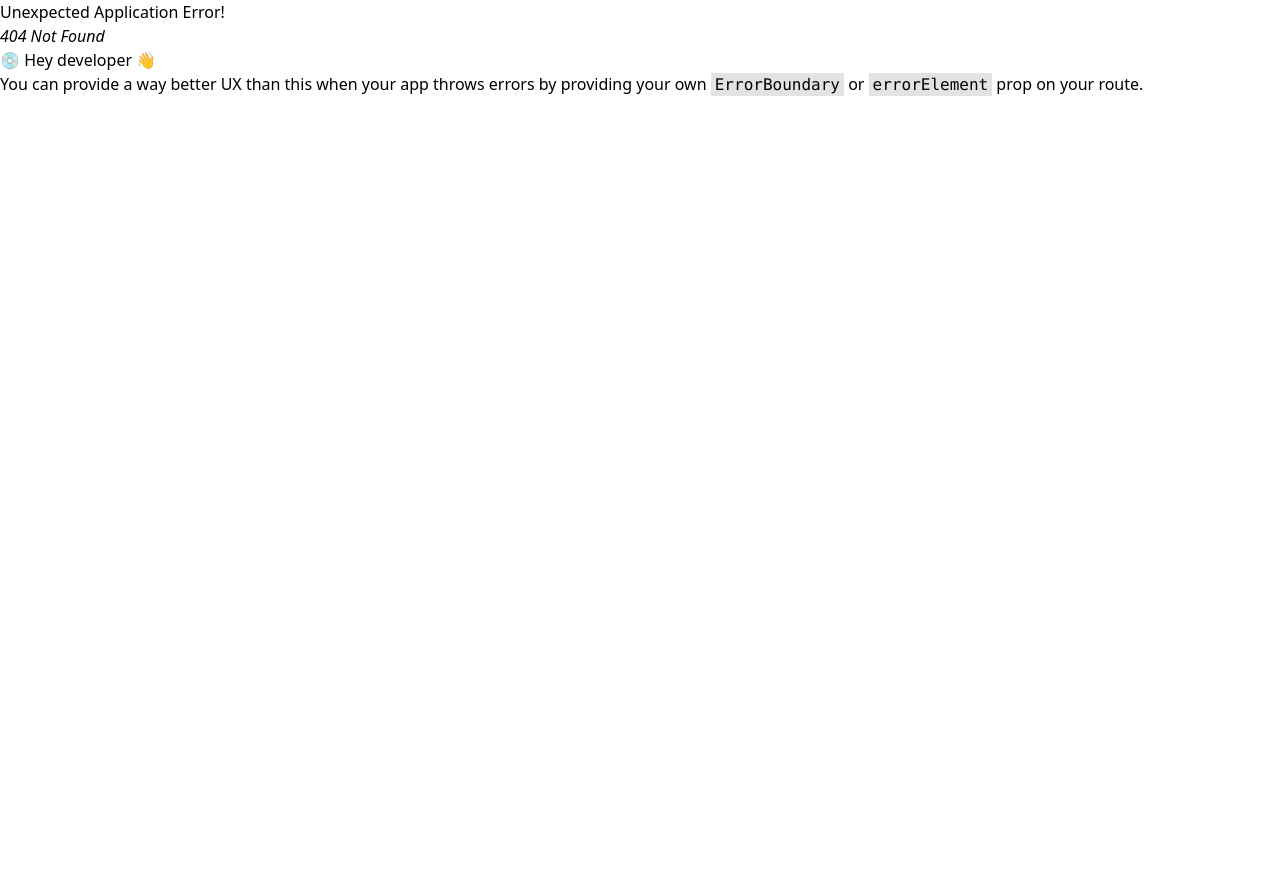
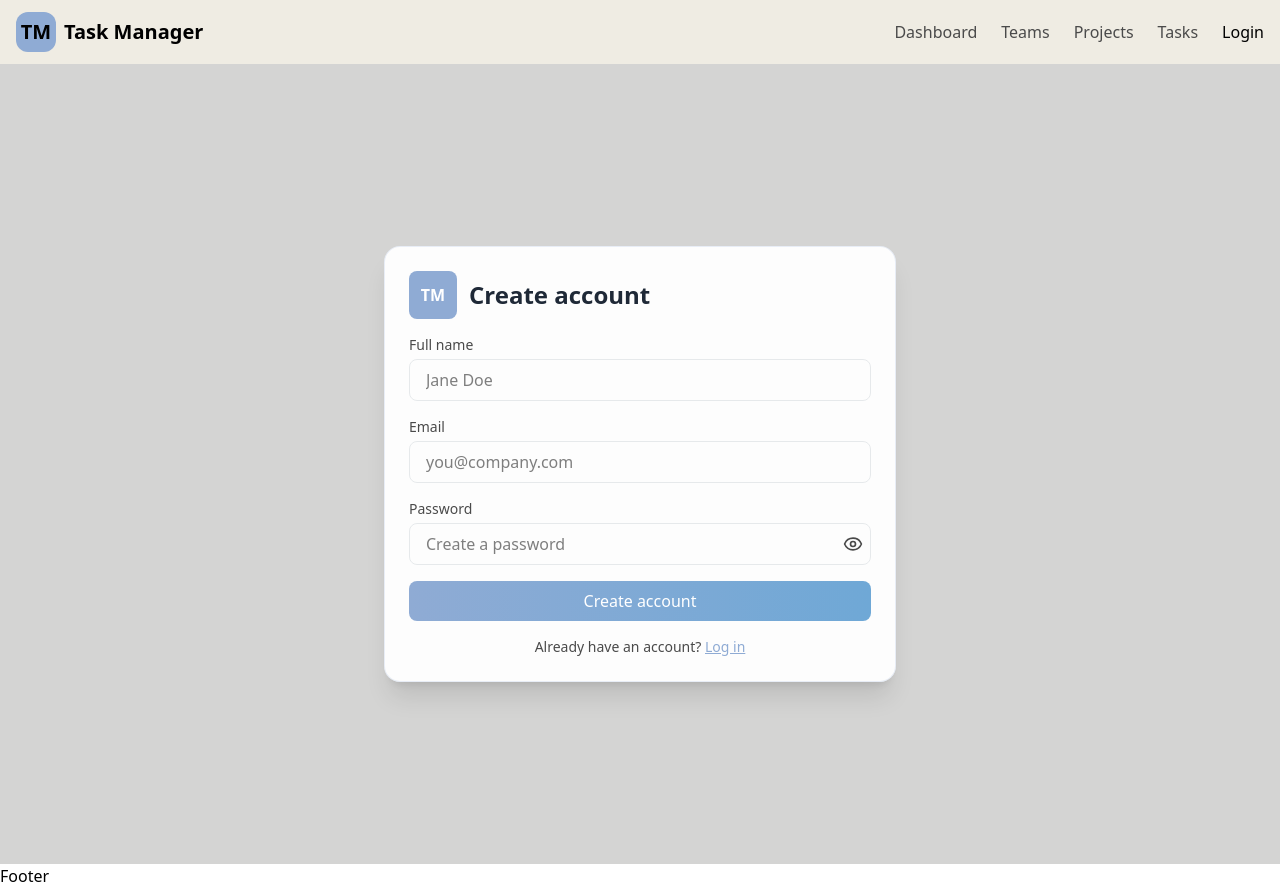
Before and after one commit to mdmasharafilhossain/Smart-Task-Manager-Client, a React (Vite) app: page /register in a window 1280 px wide. Before the commit this address had no page. Before the commit the page ends 800 px from the top, so only its background shows below. Built offline with nearby package versions, Linux system fonts and the light colour scheme.

Commit message:
SignUp Functionality Added

```diff
--- a/src/auth/Login.jsx
+++ b/src/auth/Login.jsx
@@ -1,10 +1,10 @@
-import React, { useContext } from "react";
+import React, { useContext, useState } from "react";
 import { useForm } from "react-hook-form";
 import Swal from "sweetalert2";
 import { Link, useNavigate } from "react-router";
 import api from "../utils/api";
 import { AuthContext } from "./AuthContext";
-
+import { Eye, EyeOff } from "lucide-react";
 export default function Login() {
   const {
     register,
@@ -13,7 +13,7 @@ export default function Login() {
   } = useForm();
   const { login } = useContext(AuthContext);
   const navigate = useNavigate();
-
+const [showPassword, setShowPassword] = useState(false);
   const onSubmit = async (Userdata) => {
     try {
       const { data } = await api.post("/auth/login", Userdata);
--- a/src/auth/Register.jsx
+++ b/src/auth/Register.jsx
@@ -0,0 +1,133 @@
+import React, { useContext, useState } from "react";
+import { useForm } from "react-hook-form";
+import Swal from "sweetalert2";
+import { useNavigate, Link } from "react-router";
+import api from "../utils/api";
+import { AuthContext } from "./AuthContext";
+import { Eye, EyeOff } from "lucide-react";
+export default function Register() {
+  const {
+    register,
+    handleSubmit,
+    formState: { errors, isSubmitting },
+    watch,
+  } = useForm();
+  const { login } = useContext(AuthContext);
+  const navigate = useNavigate();
+  const [showPassword, setShowPassword] = useState(false);
+
+  const onSubmit = async (values) => {
+    try {
+      const { data } = await api.post("/auth/register", values);
+      login(data);
+      Swal.fire("Success", "Account created", "success");
+      navigate("/dashboard");
+    } catch (e) {
+      Swal.fire("Error", e?.response?.data?.message || "Registration failed", "error");
+    }
+  };
+
+  const password = watch("password", "");
+
+  return (
+    <div className="min-h-screen flex items-center justify-center bg-[#d4d4d3] p-6">
+      <div className="w-full max-w-lg bg-white/95 backdrop-blur-sm rounded-2xl shadow-xl border border-[#8FABD4]/20 p-6">
+        <div className="flex items-center gap-3 mb-4">
+          <div className="w-12 h-12 rounded-lg bg-[#8FABD4] flex items-center justify-center text-white font-bold">
+            TM
+          </div>
+          <div>
+            <h1 className="text-2xl font-semibold text-[#1F2937]">Create account</h1>
+
+          </div>
+        </div>
+
+        <form onSubmit={handleSubmit(onSubmit)} className="space-y-4">
+
+          <div>
+            <label className="block text-sm font-medium text-[#4A4A4A] mb-1">Full name</label>
+            <input
+              type="text"
+              {...register("name", { required: "Name is required" })}
+              className="w-full border border-[#E6E9EB] px-4 py-2 rounded-lg focus:outline-none focus:ring-2 focus:ring-[#8FABD4]/40"
+              placeholder="Jane Doe"
+            />
+            {errors.name && <p className="text-red-600 text-sm mt-1">{errors.name.message}</p>}
+          </div>
+
+          {/* Email */}
+          <div>
+            <label className="block text-sm font-medium text-[#4A4A4A] mb-1">Email</label>
+            <input
+              type="email"
+              {...register("email", {
+                required: "Email is required",
+                pattern: { value: /^\S+@\S+\.\S+$/, message: "Invalid email" },
+              })}
+              className="w-full border border-[#E6E9EB] px-4 py-2 rounded-lg focus:outline-none focus:ring-2 focus:ring-[#8FABD4]/40"
+              placeholder="you@company.com"
+            />
+            {errors.email && <p className="text-red-600 text-sm mt-1">{errors.email.message}</p>}
+          </div>
+
+          {/* Password */}
+          <div>
+            <label className="block text-sm font-medium text-[#4A4A4A] mb-1">Password</label>
+            <div className="relative">
+              <input
+                type={showPassword ? "text" : "password"}
+                {...register("password", {
+                  required: "Password is required",
+                  minLength: { value: 6, message: "Minimum 6 characters" },
+                })}
+                className="w-full border border-[#E6E9EB] px-4 py-2 rounded-lg focus:outline-none focus:ring-2 focus:ring-[#8FABD4]/40"
+                placeholder="Create a password"
+              />
+              <button
+                type="button"
+                onClick={() => setShowPassword((s) => !s)}
+                className="absolute right-2 top-1/2 -translate-y-1/2 text-sm text-[#4A4A4A] hover:text-[#8FABD4]"
+              >
+                {showPassword ?  <EyeOff size={20} /> : <Eye size={20} />}
+              </button>
+            </div>
+            {errors.password && <p className="text-red-600 text-sm mt-1">{errors.password.message}</p>}
+
+            {/* simple strength hint */}
+            {password && (
+              <p className="text-xs mt-2 text-[#4A4A4A]">
+                Password strength:{" "}
+                <span className={password.length >= 8 ? "font-medium text-green-600" : "font-medium text-yellow-600"}>
+                  {password.length >= 8 ? "Good" : "Weak"}
+                </span>
+              </p>
+            )}
+          </div>
+
+          {/* Submit */}
+          <button
+            type="submit"
+            disabled={isSubmitting}
+            className="w-full flex items-center justify-center gap-2 py-2 rounded-lg transition-shadow disabled:opacity-60"
+            style={{ background: "linear-gradient(90deg,#8FABD4,#6FA8D6)", color: "white" }}
+          >
+            {isSubmitting ? (
+              <svg className="w-5 h-5 animate-spin" viewBox="0 0 24 24" fill="none" xmlns="http://www.w3.org/2000/svg">
+                <circle cx="12" cy="12" r="10" stroke="white" strokeOpacity="0.25" strokeWidth="4"></circle>
+                <path d="M22 12a10 10 0 00-10-10" stroke="white" strokeWidth="4" strokeLinecap="round"></path>
+              </svg>
+            ) : null}
+            {isSubmitting ? "Creating..." : "Create account"}
+          </button>
+
+          <p className="text-center text-sm text-[#4A4A4A]">
+            Already have an account?{" "}
+            <Link to="/login" className="font-medium underline text-[#8FABD4]">
+              Log in
+            </Link>
+          </p>
+        </form>
+      </div>
+    </div>
+  );
+}
--- a/src/routes/routes.jsx
+++ b/src/routes/routes.jsx
@@ -3,6 +3,7 @@ import App from "../App";
 import Login from "../auth/Login";
 import Dashboard from "../pages/dashboard";
 import PrivateRoute from "../auth/PrivateRoute";
+import Register from "../auth/Register";
 
 export const router = createBrowserRouter([
   {
@@ -14,8 +15,8 @@ export const router = createBrowserRouter([
             path:"/login"
         },
         {
-            element:<Login/>,
-            path:"/login"
+            element:<Register/>,
+            path:"/register"
         },
         {
 
```
